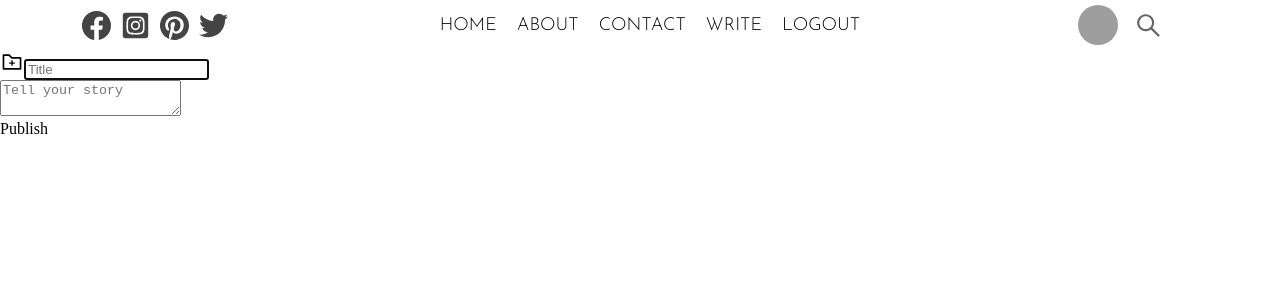
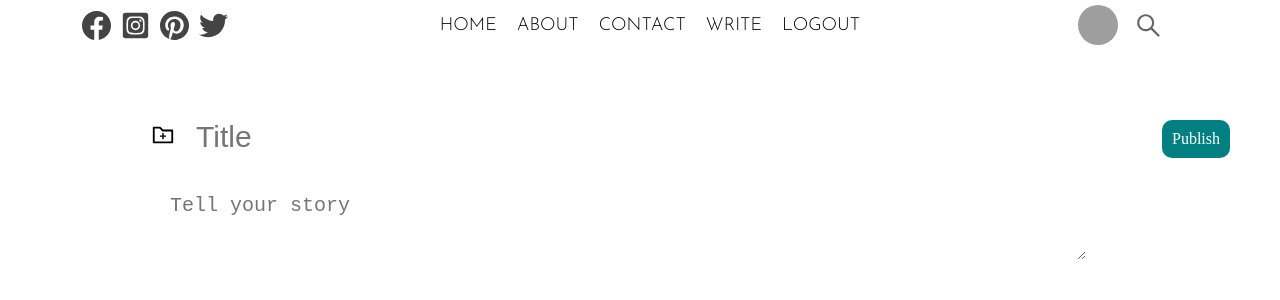
Before and after one commit to mishkamag/fullstack-blog, a React (Create React App) app in the folder client/: page / in a window 1280 px wide. Shown: the top 300 px of the page. Built offline with nearby package versions, Linux system fonts and the light colour scheme; grey boxes are pictures that could not be loaded.

Commit message:
working with write form

```diff
--- a/client/src/pages/write/Write.jsx
+++ b/client/src/pages/write/Write.jsx
@@ -7,7 +7,7 @@ const Write = () => {
       <form className="writeForm">
         <div className="writeFromGroup">
           <label htmlFor="fileInput">
-            <AiOutlineFolderAdd size={24} />
+            <AiOutlineFolderAdd size={26} style={{ cursor: "pointer" }} />
           </label>
           <input type="file" id="fileInput" style={{ display: "none" }} />
           <input
--- a/client/src/pages/write/write.css
+++ b/client/src/pages/write/write.css
@@ -0,0 +1,39 @@
+.write {
+  padding-top: 50px;
+}
+
+.writeForm {
+  position: relative;
+}
+
+.writeFromGroup {
+  margin-left: 150px;
+  display: flex;
+  align-items: center;
+}
+
+.writeInput {
+  font-size: 30px;
+  border: none;
+  padding: 20px;
+  width: 70vw;
+}
+
+.writeInput:focus {
+  outline: none;
+}
+
+.writeText {
+  font-size: 20px;
+}
+
+.writeSubmit {
+  position: absolute;
+  top: 20px;
+  right: 50px;
+  color: white;
+  background-color: teal;
+  padding: 10px;
+  border: none;
+  border-radius: 10px;
+}
```
